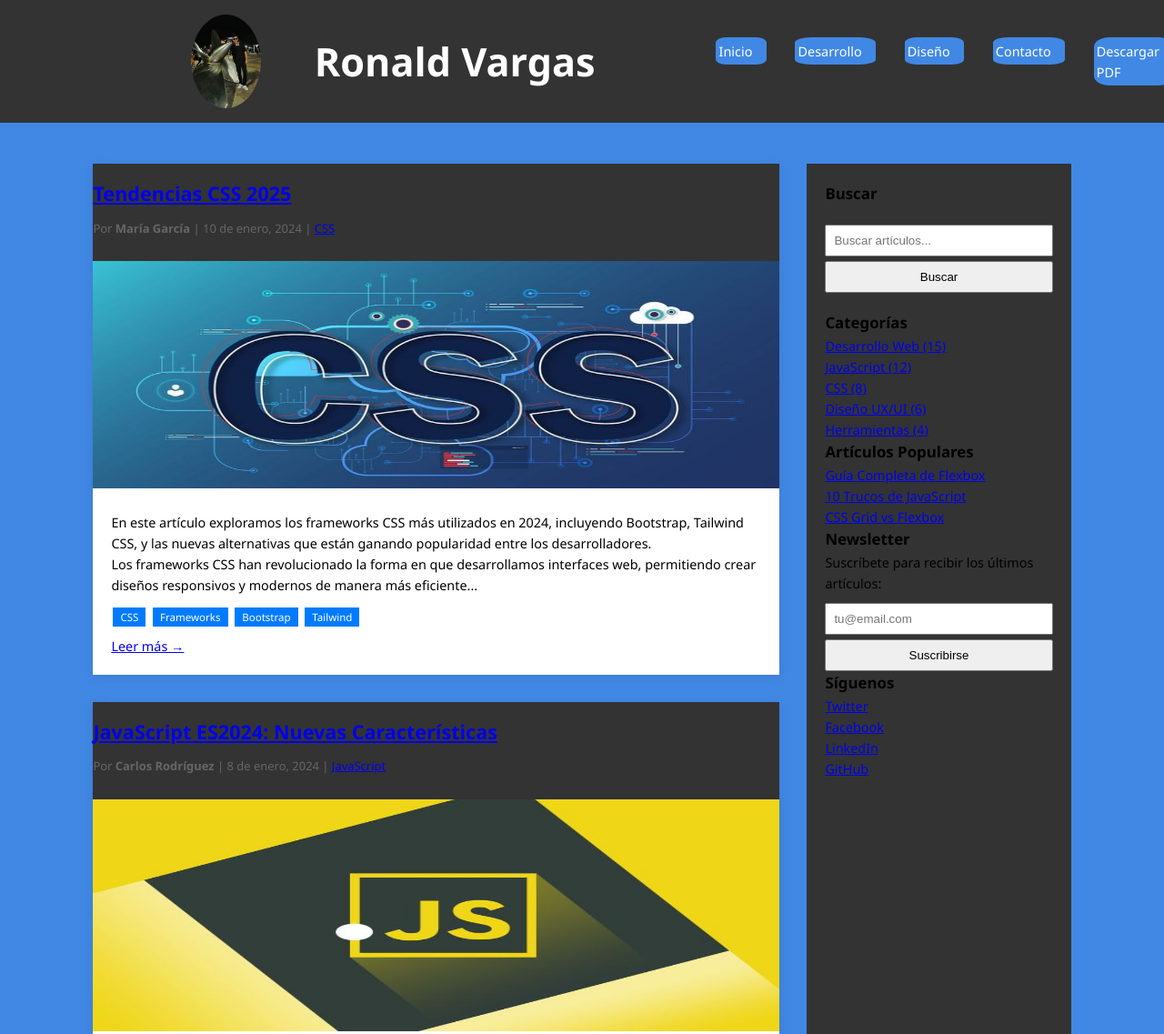
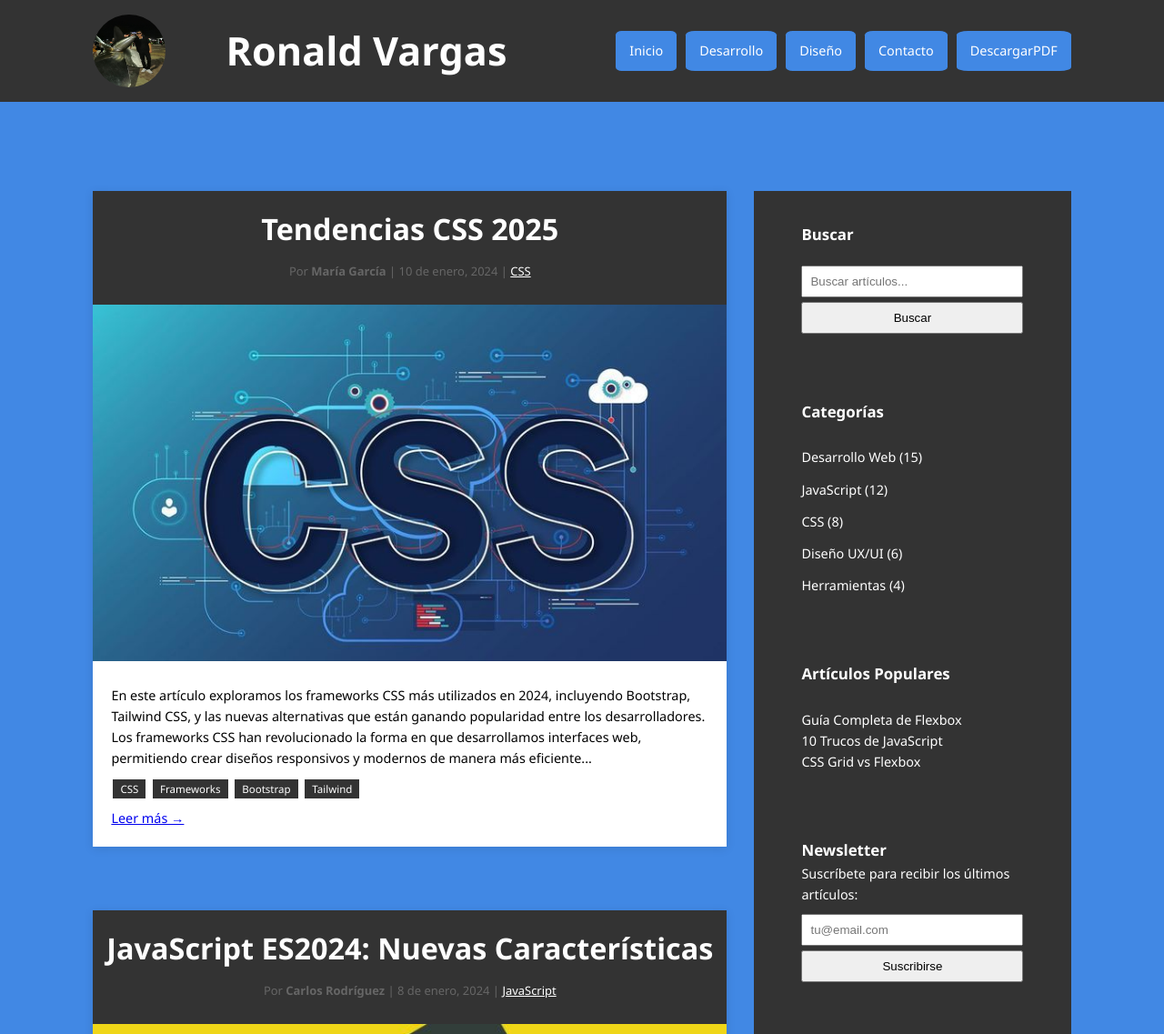
Before and after one commit to ronaldvargas1018-web/proyecto1, a plain HTML site: page index.html in a window 1280 px wide. Shown: the top 1137 px of the page at 91% size. Drawn offline with Linux system fonts and the light colour scheme.

Commit message:
mejorado

```diff
--- a/index.css
+++ b/index.css
@@ -22,6 +22,74 @@
             top: 0;
         }
 
+        /* header de tendencias */
+
+        .tendenciascss {
+            text-align: center;
+        }
+
+        .tendenciascss a:hover {
+            color: #4188e4;
+            text-decoration: underline;
+        }
+
+        .tendenciascss a{
+            color: #ffffff;
+        }
+
+        .tendenciascss h2 a{
+            color: #ffffff;
+            text-decoration: none;
+            font-size: 150%;
+
+        }
+
+        /* header de javascript */
+
+        .javascript {
+            text-align: center;
+            margin-top: 10%;
+        }
+
+        .javascript a:hover {
+            color: #4188e4;
+            text-decoration: underline;
+        }
+
+        .javascript a{
+            color: #ffffff;
+        }
+
+        .javascript h2 a{
+            color: #ffffff;
+            text-decoration: none;
+            font-size: 150%;
+
+        }
+
+        /* header de diseño web */
+
+        .diseñoweb {
+            text-align: center;
+            margin-top: 10%;
+        }
+
+        .diseñoweb a:hover {
+            color: #4188e4;
+            text-decoration: underline;
+        }
+
+        .diseñoweb a{
+            color: #ffffff;
+        }
+
+        .diseñoweb h2 a{
+            color: #ffffff;
+            text-decoration: none;
+            font-size: 150%;
+
+        }
+
         .container {
              max-width: 90%;
              margin: 0 auto;
@@ -35,46 +103,81 @@
             padding-right: 5%;
         }
 
-        .yo {
-            width: 9%;
-            height: 9%;
-            border-radius: 60%;
-        }
-
         .header-content {
             display: flex;
             justify-content: space-between;
             align-items: center;
-            margin: 0 10%;
+            flex-wrap: wrap; /* permite que salte a la siguiente línea */
+            gap: 10px;
         }
+
+        .yo {
+            width: 80px;
+            height: 80px;
+            border-radius: 50%;
+        }
+
 
         nav ul {
             display: flex;
-            list-style:none;
+            list-style: none;
+            margin: 0;
+            padding: 0;
+            gap: 10px;
         }
 
         nav li {
-            margin-left: 10%;
             background: #4188e4;
-            align-content: center;
-            border-radius: 20%;
-            padding: 1%;
-            padding-right:5%;
-            width: 70%;
-            height: 50%;
-            display: inline-flex;
+            border-radius: 10%;
+            padding: 10px 15px;
+            display: flex;
             justify-content: center;
+        }
+
+        @media (max-width: 768px) {
+            nav ul {
+                flex-direction: column;
+                align-items: center;
+            }
+            nav li {
+                width: 100%;
+                margin: 5px 0;
+            }
+        }
+
+        nav li:hover {
+            background: #333;
+            color: white;
+            transform: scale(1.1);
+            transition: all 0.3s ease;
         }
         nav a {
             color: white;
             text-decoration: none;
         }
+
+        nav a:hover {
+            color: rgb(255, 255, 255);
+            background: #333;
+            transform: scale(1.1);
+            transition: all 0.3s ease;
+        }
         main {
             display: grid;
             grid-template-columns: 2fr 1fr;
             gap: 30px;
-            margin: 30px 0;
+            margin: 60px 0;
         }
+
+        @media (max-width: 900px) {
+            main {
+                grid-template-columns: 1fr; /* todo en una columna */
+            }
+            aside {
+                padding: 20px;
+            }
+        }
+
 
         #cont-main {
             padding-top: 150px;
@@ -98,15 +201,49 @@
         #diseño {
             scroll-margin-top: 180px;
         }
-        aside {             background: #333;
-            padding: 20px;
+
+        #inicio {
+            scroll-margin-top: 150px;
+        }
+        aside {
+            background: #333;
+            padding: 10% 15%;
+            color: white;
         }
         footer {
         background: #333;
-            color: white;
+        color: #f0f0f0;
+        padding: 1.5rem 1rem;
         text-align: center;
-            padding: 20px 0;
+        font-size: 0.95rem;
         }
+
+        .footer-link {
+        color: #4188e4;
+        text-decoration: none;
+        font-weight: bold;
+        transition: color 0.3s ease;
+        }
+
+        .footer-link:hover {
+        color: #f0a500;
+        }
+
+        .containerfooter {
+            display: flex;
+            flex-direction: column;
+            align-items: center;
+            gap: 10px;
+            text-align: center;
+        }
+
+        @media (min-width: 768px) {
+            .containerfooter {
+                flex-direction: row;
+                justify-content: space-around;
+            }
+        }
+
         .search-form {
             margin: 20px 0;
         }
@@ -114,31 +251,92 @@
             margin: 10px 0;
         }
         .tag {
-            background: #007bff;
+            background: #333;
             color: white;
             padding: 3px 8px;
             margin: 2px;
             font-size: 0.8em;
         }
+        /*Estilo para las imagenes */
+        .CSS {
+            width: 100%;
+            height: auto;
+            border-radius: 0%;
+        }
 
-        .CSS {
-            width: 755px;
-            height: 250px;
+        .JavaS {
+            width: 100%;
+            height: auto;
             border-radius: 0%;
-            margin-right: 0px;
 
         }
 
-        .JavaS {
-            width: 755px;
-            height: 255px;
+        .responsivo {
+           width: 100%;
+            height: auto;
             border-radius: 0%;
-            margin-right: 0px;
         }
 
-        .responsivo {
-            width: 755px;
-            height: 255px;
-            border-radius: 0%;
-            margin-right: 0px;
+        /*Estilos para la parte lateral*/
+        .link li{
+            list-style: none;
+            margin-bottom: 5%;
         }
+
+        .link li a {
+            color: white;
+            text-decoration: none;
+        }
+
+        .link li a:hover {
+            color: #4188e4;
+            text-decoration: underline;
+        }
+
+        .seccion2 {
+            margin-top: 30%;
+        }
+
+        .link {
+            margin-top: 10%;
+        }
+
+        .populares li a {
+            color: white;
+            text-decoration: none;
+        }
+
+        .populares li a:hover {
+            color: #4188e4;
+            text-decoration: underline;
+        }
+
+        .populares {
+            margin-top: 10%;
+        }
+
+        .seccion2 {
+            margin-top: 30%;
+        }
+
+        .seccion3 {
+            margin-top: 30%;
+        }
+
+        .seccion4 {
+            margin-top: 300%;
+        }
+
+        .listasredes {
+            margin-top: 10%;
+        }
+
+        .listasredes li a {
+            color: white;
+            text-decoration: none;
+        }
+
+        .listasredes li a:hover {
+            color: #4188e4;
+            text-decoration: underline;
+        }
--- a/index.html
+++ b/index.html
@@ -6,6 +6,7 @@
     <title>TechBlog - Últimas Tendencias en Tecnología</title>
     <meta name="description" content="Blog sobre tecnología, desarrollo web y las últimas tendencias del sector">
     <link rel="stylesheet" href="index.css">
+
 </head>
 <body>
     <header id="diferente">
@@ -19,7 +20,7 @@
                         <li><a href="#desarrollo">Desarrollo</a></li>
                         <li><a href="#diseño">Diseño</a></li>
                         <li><a href="#contacto">Contacto</a></li>
-                        <li><a href="documentos/hoja de vida de ronald .pdf" download="btn">Descargar PDF</a></li>
+                        <li><a href="documentos/hoja de vida de ronald .pdf" download="btn">DescargarPDF</a></li>
                     </ul>
                 </nav>
             </div>
@@ -28,9 +29,9 @@
 
     <div class="container">
         <main id="cont-main">
-            <section id="posts">
-                <article id="desarrollo">
-                    <header>
+            <section id="">
+                <article id="inicio">
+                    <header class="tendenciascss">
                         <h2><a href="#post1">Tendencias CSS 2025</a></h2>
                         <div class="article-meta">
                             Por <strong>María García</strong> |
@@ -52,8 +53,8 @@
                     </div>
                 </article>
 
-                <article id="">
-                    <header>
+                <article id="desarrollo">
+                    <header class="javascript">
                         <h2><a href="#post2">JavaScript ES2024: Nuevas Características</a></h2>
                         <div class="article-meta">
                             Por <strong>Carlos Rodríguez</strong> |
@@ -75,7 +76,7 @@
                 </article>
 
                 <article id="diseño">
-                    <header>
+                    <header class="diseñoweb">
                         <h2><a href="#post3">Diseño Web Responsivo: Mejores Prácticas</a></h2>
                         <div class="article-meta">
                             Por <strong>Ana López</strong> |
@@ -93,7 +94,7 @@
                             <span class="tag">CSS Grid</span>
                             <span class="tag">Flexbox</span>
                         </div>
-                        <a href="#leer-mas">Leer más →</a>
+                        <a href="#leer-mas">Leer más. →</a>
                     </div>
                 </article>
             </section>
@@ -107,9 +108,9 @@
                     </form>
                 </section>
 
-                <section>
+                <section class="seccion2">
                     <h3>Categorías</h3>
-                    <ul style="list-style: none;">
+                    <ul class="link">
                         <li><a href="https://developer.mozilla.org/es/docs/Learn_web_development?utm_source=chatgpt.com" target="_blank">Desarrollo Web (15)</a></li>
                         <li><a href="https://developer.mozilla.org/es/docs/conflicting/Learn_web_development/Core/Scripting_41cf930b8cfd2b83c76f8086a5e24792" target="_blank">JavaScript (12)</a></li>
                         <li><a href="https://developer.mozilla.org/es/docs/conflicting/Learn_web_development/Core/Styling_basics_b957eec7deaf1ea2b20721d6838ea6e1" target="_blank">CSS (8)</a></li>
@@ -118,16 +119,16 @@
                     </ul>
                 </section>
 
-                <section>
+                <section class="seccion2">
                     <h3>Artículos Populares</h3>
-                    <ul style="list-style: none;">
+                    <ul style="list-style: none;" class="populares">
                         <li><a href="#popular1">Guía Completa de Flexbox</a></li>
                         <li><a href="#popular2">10 Trucos de JavaScript</a></li>
                         <li><a href="#popular3">CSS Grid vs Flexbox</a></li>
                     </ul>
                 </section>
 
-                <section>
+                <section class="seccion3">
                     <h3>Newsletter</h3>
                     <p>Suscríbete para recibir los últimos artículos:</p>
                     <form style="margin-top: 10px;">
@@ -136,9 +137,9 @@
                     </form>
                 </section>
 
-                <section>
+                <section class="seccion4">
                     <h3>Síguenos</h3>
-                    <ul style="list-style: none;">
+                    <ul style="list-style: none;" class="listasredes">
                         <li><a href="https://twitter.com/techblog">Twitter</a></li>
                         <li><a href="https://facebook.com/techblog">Facebook</a></li>
                         <li><a href="https://linkedin.com/company/techblog">LinkedIn</a></li>
@@ -149,13 +150,20 @@
         </main>
     </div>
 
-    <footer>
-        <div class="container">
+    <footer id="contacto">
+        <div class="containerfooter">
             <p>&copy; 2024 TechBlog. Todos los derechos reservados.</p>
+            <br>
             <p>Síguenos en nuestras redes sociales para más contenido</p>
-            <a href="mailto:justifabian05@gmail.com">enviar correo</a>
             <br>
-            <a href="tel:3225607813">llamanos..</a>
+
+            <a href="mailto:justifabian05@gmail.com" class="footer-link">enviar correo</a>
+
+            <br>
+            <br>
+
+            <a href="tel:3225607813" class="footer-link">llamanos</a>
+
         </div>
     </footer>
 </body>
```
Lines whose indentation alone changed are shown as unchanged.
